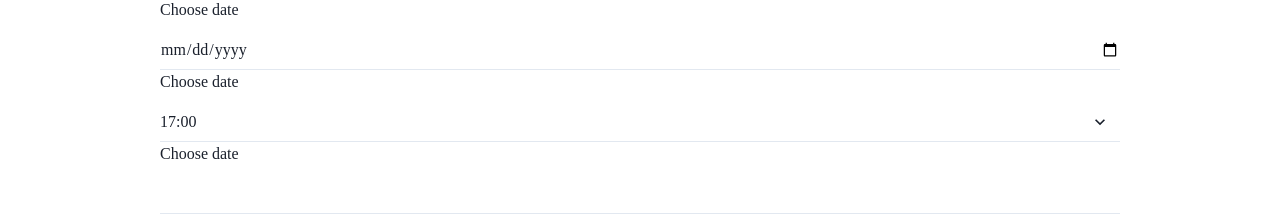
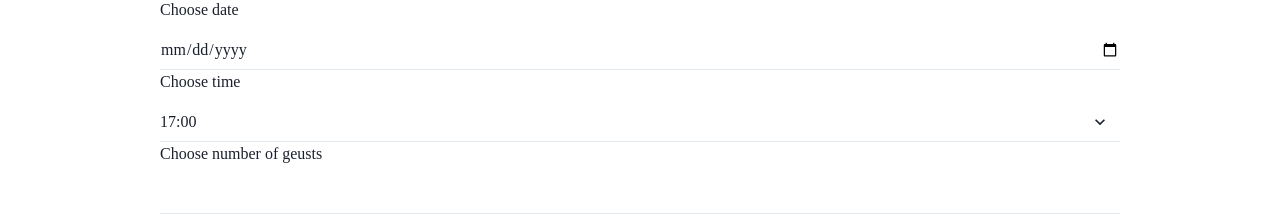
Before and after one commit to KSGitUser/coursera-frontend-meta, a React (Create React App) app: page /booking in a window 1280 px wide. Shown: the part 702-918 px from the top of the page. Built offline with nearby package versions, Linux system fonts and the light colour scheme; a web font is replaced by a local one.

Commit message:
fix: change labels for form

```diff
--- a/src/Pages/BookingPage.jsx
+++ b/src/Pages/BookingPage.jsx
@@ -13,7 +13,7 @@ const bookingData = {
 }
 
 const initialAvailableTimes = () => ([
-  { value: '17:00', label: '17:00', selected: false },
+  { value: '17:00', label: '17:00', selected: true },
   { value: '18:00', label: '18:00', selected: false },
   { value: '19:00', label: '19:00', selected: false },
   { value: '20:00', label: '20:00', selected: false },
@@ -36,7 +36,7 @@ const availableTimeReducer = (state, action) => {
 }
 
 const BookingPage = () => {
-  const [availableTimes, dispatchAvailableTimes] = useReducer(availableTimeReducer, {}, initialAvailableTimes)
+  const [availableTimes, updateTimes] = useReducer(availableTimeReducer, {}, initialAvailableTimes)
   return (
     <Main>
       <Hero
@@ -48,7 +48,7 @@ const BookingPage = () => {
       />
       <BookingForm
         availableTimes={availableTimes}
-        dispatchAvailableTimes={dispatchAvailableTimes}
+        updateTimes={updateTimes}
       />
     </Main>
   )
--- a/src/components/BookingForm/BookingForm.jsx
+++ b/src/components/BookingForm/BookingForm.jsx
@@ -18,7 +18,7 @@ const occasionValues = [
   { value: 'Birthday', label: 'Birthday' },
   { value: 'Anniversary', label: 'Anniversary' }
 ]
-const BookingForm = ({ availableTimes, dispatchAvailableTimes }) => {
+const BookingForm = ({ availableTimes, updateTimes }) => {
   const { isLoading, response, submit } = useSubmit()
   const { onOpen } = useAlertContext()
   const formRef = useRef(null)
@@ -109,19 +109,19 @@ const BookingForm = ({ availableTimes, dispatchAvailableTimes }) => {
                   />
                 </FormControl>
                 <FormControl>
-                  <FormLabel htmlFor='time'>Choose date</FormLabel>
+                  <FormLabel htmlFor='time'>Choose time</FormLabel>
                   <Select
                     variant='flushed'
                     id='time'
                     name='time'
                     value={selectedTime}
-                    onChange={(e) => { dispatchAvailableTimes({ type: 'set_time', payload: e.target.value }) }}
+                    onChange={(e) => { updateTimes({ type: 'set_time', payload: e.target.value }) }}
                   >
-                    {availableTimes.map(avTime => <option key={avTime.value} value={avTime.value}>{avTime.label}</option>)}
+                    {availableTimes.map(avTime => <option selected={avTime.selected} key={avTime.value} value={avTime.value}>{avTime.label}</option>)}
                   </Select>
                 </FormControl>
                 <FormControl>
-                  <FormLabel htmlFor='numberInput'>Choose date</FormLabel>
+                  <FormLabel htmlFor='numberInput'>Choose number of geusts</FormLabel>
                   <NumberInput
                     variant='flushed'
                     id='numberInput'
```
